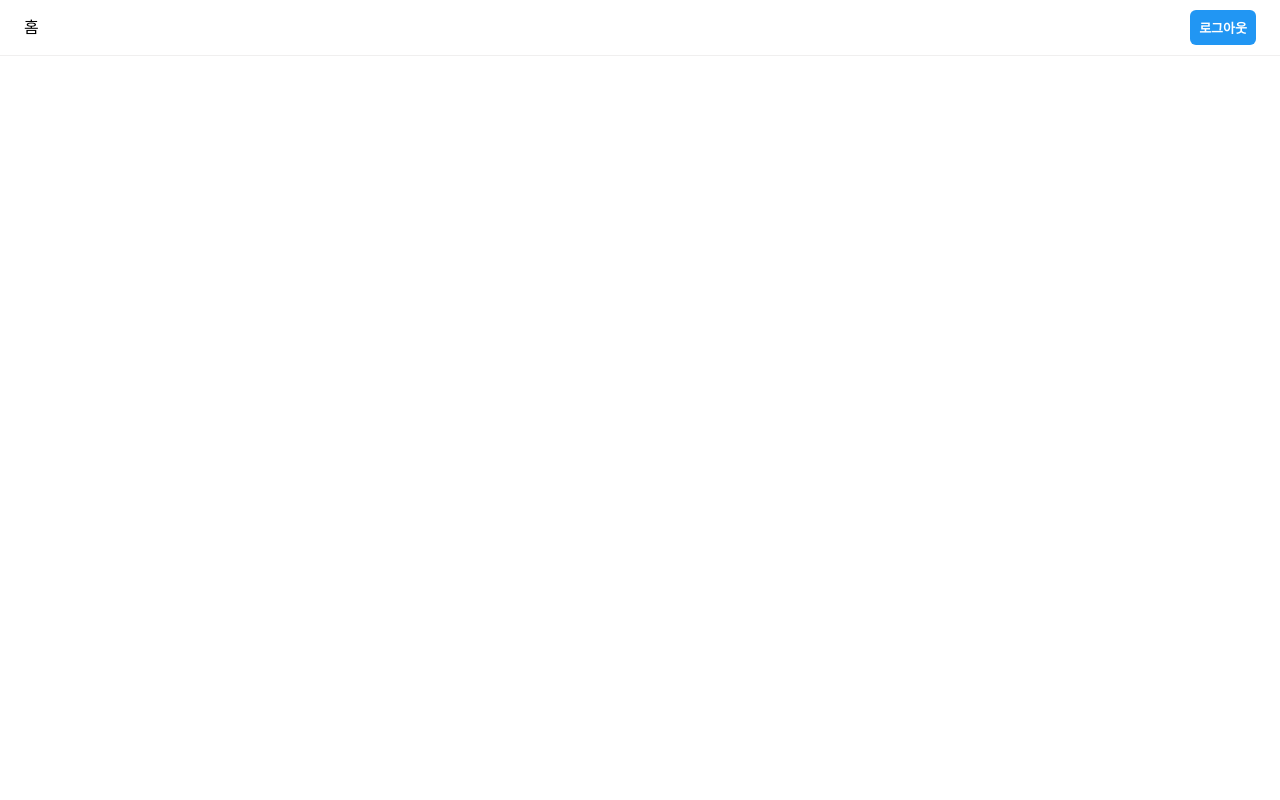
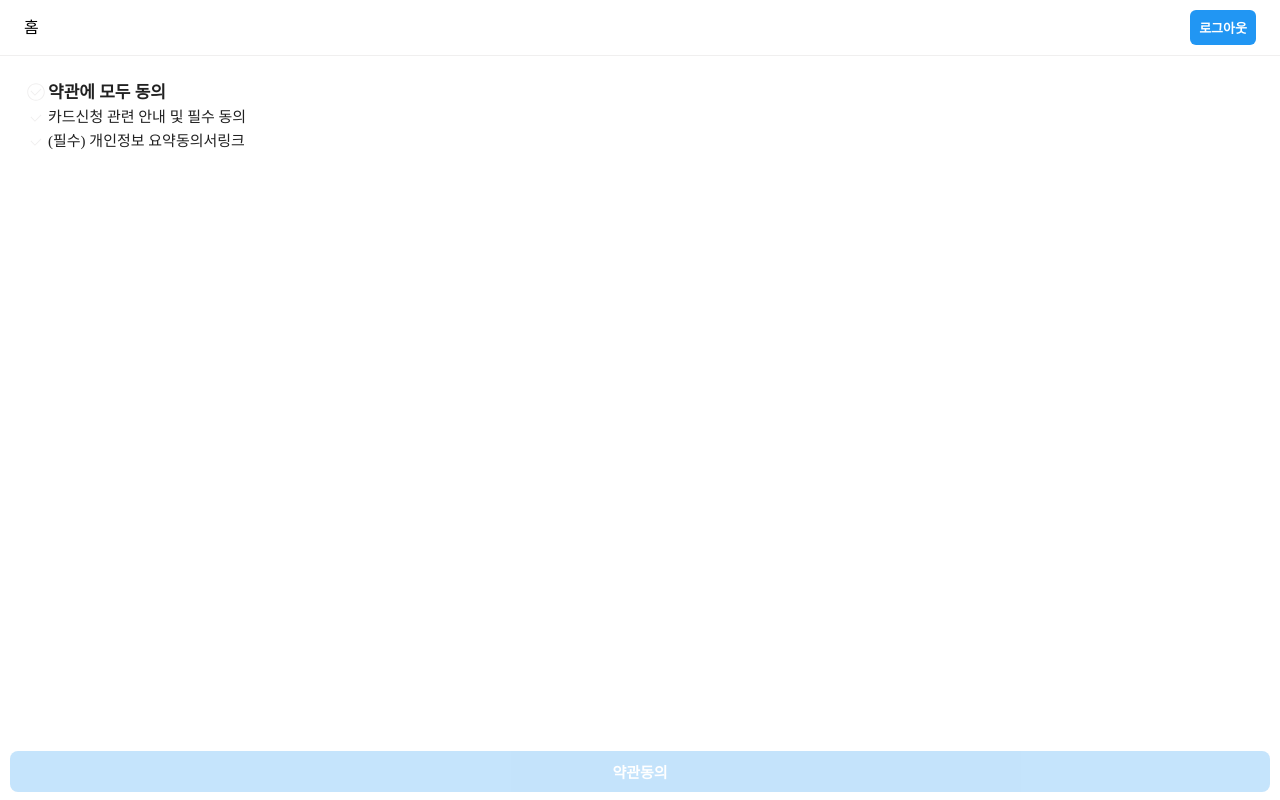
Before and after one commit to geunee92/Mcard, a React (Vite) app: page /apply/1 in a window 1280 px wide. Built offline with nearby package versions, Linux system fonts and the light colour scheme; no server answers; sample sign-in values are in the browser's storage.

Commit message:
feat: 카드 신청 기능 추가-약관동의

```diff
--- a/src/components/apply/Terms.tsx
+++ b/src/components/apply/Terms.tsx
@@ -1,7 +1,76 @@
-import React from 'react'
+import { useCallback, useState, MouseEvent } from 'react'
+import Agreement from '@shared/Agreement'
+import FixedBottomButton from '@shared/FixedBottomButton'
 
-function Terms() {
-  return <div></div>
+import { TERMS_ITEM } from '@/constants/apply'
+import { ApplyValues } from '@/models/apply'
+
+function Terms({ onNext }: { onNext: (terms: ApplyValues['terms']) => void }) {
+  const [termsAgreements, setTermsAgreements] = useState(() => {
+    return TERMS_ITEM.reduce<Record<string, boolean>>(
+      (prev, term) => ({
+        ...prev,
+        [term.id]: false,
+      }),
+      {},
+    )
+  })
+
+  const handleAllAgreement = useCallback(
+    (_: MouseEvent<HTMLElement>, checked: boolean) => {
+      setTermsAgreements((prevTerms) => {
+        return Object.keys(prevTerms).reduce(
+          (prev, key) => ({
+            ...prev,
+            [key]: checked,
+          }),
+          {},
+        )
+      })
+    },
+    [],
+  )
+
+  const isAllTermsAgreed = Object.values(termsAgreements).every(
+    (isAgree) => isAgree,
+  )
+
+  return (
+    <div>
+      <Agreement>
+        <Agreement.Title
+          checked={isAllTermsAgreed}
+          onChange={handleAllAgreement}
+        >
+          약관에 모두 동의
+        </Agreement.Title>
+
+        {TERMS_ITEM.map(({ id, title, link }) => (
+          <Agreement.Description
+            key={id}
+            link={link}
+            checked={termsAgreements[id]}
+            onChange={(_, checked) => {
+              setTermsAgreements((prevTerms) => ({
+                ...prevTerms,
+                [id]: checked,
+              }))
+            }}
+          >
+            {title}
+          </Agreement.Description>
+        ))}
+      </Agreement>
+
+      <FixedBottomButton
+        label="약관동의"
+        disabled={isAllTermsAgreed === false}
+        onClick={() => {
+          onNext(Object.keys(termsAgreements))
+        }}
+      />
+    </div>
+  )
 }
 
 export default Terms
--- /dev/null
+++ b/src/components/shared/Agreement.tsx
@@ -0,0 +1,107 @@
+import { MouseEvent } from 'react'
+import { css } from '@emotion/react'
+import Flex from './Flex'
+import Text from './Text'
+
+import { colors } from '@styles/colorPalette'
+
+function Agreement({ children }: { children: React.ReactNode }) {
+  return (
+    <Flex as="ul" direction="column" css={agreementContainerStyles}>
+      {children}
+    </Flex>
+  )
+}
+
+function AgreementTitle({
+  children,
+  checked,
+  onChange,
+}: {
+  children: React.ReactNode
+  checked: boolean
+  onChange: (e: MouseEvent<HTMLElement>, checked: boolean) => void
+}) {
+  return (
+    <Flex as="li" onClick={(e) => onChange(e, !checked)}>
+      <IconCheck withCircle={true} checked={checked} />
+
+      <Text bold={true}>{children}</Text>
+    </Flex>
+  )
+}
+
+function AgreementDescription({
+  children,
+  checked,
+  onChange,
+  link,
+}: {
+  link?: string
+  children: React.ReactNode
+  checked: boolean
+  onChange: (e: MouseEvent<HTMLElement>, checked: boolean) => void
+}) {
+  return (
+    <Flex as="li">
+      <Flex
+        onClick={(e) => {
+          onChange(e, !checked)
+        }}
+      >
+        <IconCheck checked={checked} />
+
+        <Text typography="t6">{children}</Text>
+      </Flex>
+
+      {link != null ? (
+        <a href={link} target="_blank" rel="noreferrer">
+          <Text typography="t6">링크</Text>
+        </a>
+      ) : null}
+    </Flex>
+  )
+}
+
+Agreement.Title = AgreementTitle
+Agreement.Description = AgreementDescription
+
+function IconCheck({
+  checked,
+  withCircle = false,
+}: {
+  checked: boolean
+  withCircle?: boolean
+}) {
+  return (
+    <svg id="Layer_1" version="1.1" viewBox="0 0 64 64" width={24} height={24}>
+      <g>
+        <g id="Icon-Check" transform="translate(328.000000, 278.000000)">
+          {withCircle ? (
+            <path
+              d="M-296-222.6c-12.9,0-23.4-10.5-23.4-23.4c0-12.9,10.5-23.4,23.4-23.4     c12.9,0,23.4,10.5,23.4,23.4C-272.6-233.1-283.1-222.6-296-222.6L-296-222.6z M-296-266.9c-11.5,0-20.9,9.4-20.9,20.9     s9.4,20.9,20.9,20.9s20.9-9.4,20.9-20.9S-284.5-266.9-296-266.9L-296-266.9z"
+              id="Fill-43"
+              fill={checked ? colors.blue : colors.grey}
+            />
+          ) : null}
+
+          <polyline
+            id="Fill-44"
+            points="-298.8,-235.9 -310.7,-247.9 -308.9,-249.7 -298.8,-239.5 -283.1,-255.2      -281.3,-253.4 -298.8,-235.9    "
+            fill={checked ? colors.blue : colors.grey}
+          />
+        </g>
+      </g>
+    </svg>
+  )
+}
+
+const agreementContainerStyles = css`
+  padding: 24px;
+
+  & li {
+    cursor: pointer;
+  }
+`
+
+export default Agreement
--- /dev/null
+++ b/src/constants/apply.ts
@@ -0,0 +1,13 @@
+import { Term } from '@models/apply'
+
+export const TERMS_ITEM = [
+  {
+    id: '01',
+    title: '카드신청 관련 안내 및 필수 동의',
+  },
+  {
+    id: '02',
+    title: '(필수) 개인정보 요약동의서',
+    link: 'https://www.google.com',
+  },
+] as Term[]
--- /dev/null
+++ b/src/models/apply.ts
@@ -0,0 +1,25 @@
+import { User } from './user'
+
+export interface Term {
+  id: string
+  link?: string
+  title: string
+}
+
+export interface ApplyValues {
+  userId: User['uid']
+  terms: Term['id'][]
+  appliedAt: Date
+  cardId: string
+  salary: string
+  creditScore: string
+  payDate: string
+  isMaster: boolean
+  isHipass: boolean
+  isRf: boolean
+}
+
+export interface Option {
+  label: string
+  value: string | number | undefined
+}
--- a/src/pages/Apply.tsx
+++ b/src/pages/Apply.tsx
@@ -1,14 +1,19 @@
 import BasicInfo from '@/components/apply/BasicInfo'
 import CardInfo from '@/components/apply/CardInfo'
 import Terms from '@/components/apply/Terms'
+import { ApplyValues } from '@/models/apply'
 import React, { useState } from 'react'
 
 function ApplyPage() {
   const [step, setStep] = useState(0)
 
+  const handleTermsChange = (terms: ApplyValues['terms']) => {
+    console.log('terms', terms)
+  }
+
   return (
     <div>
-      {step === 0 ? <Terms /> : null}
+      {step === 0 ? <Terms onNext={handleTermsChange} /> : null}
 
       {step === 1 ? <BasicInfo /> : null}
 
--- a/src/pages/Card.tsx
+++ b/src/pages/Card.tsx
@@ -28,15 +28,19 @@ function Card() {
   })
 
   const moveToApply = useCallback(() => {
-    if (user === null) {
+    if (user == null) {
       open({
         title: '로그인이 필요한 기능입니다.',
         onButtonClick: () => {
-          navigate(`/apply/${id}`)
+          navigate(`/signin`)
         },
       })
+
+      return
     }
-  }, [id, navigate, open, user])
+
+    navigate(`/apply/${id}`)
+  }, [user, id, open, navigate])
 
   if (data == null) {
     return null
```
